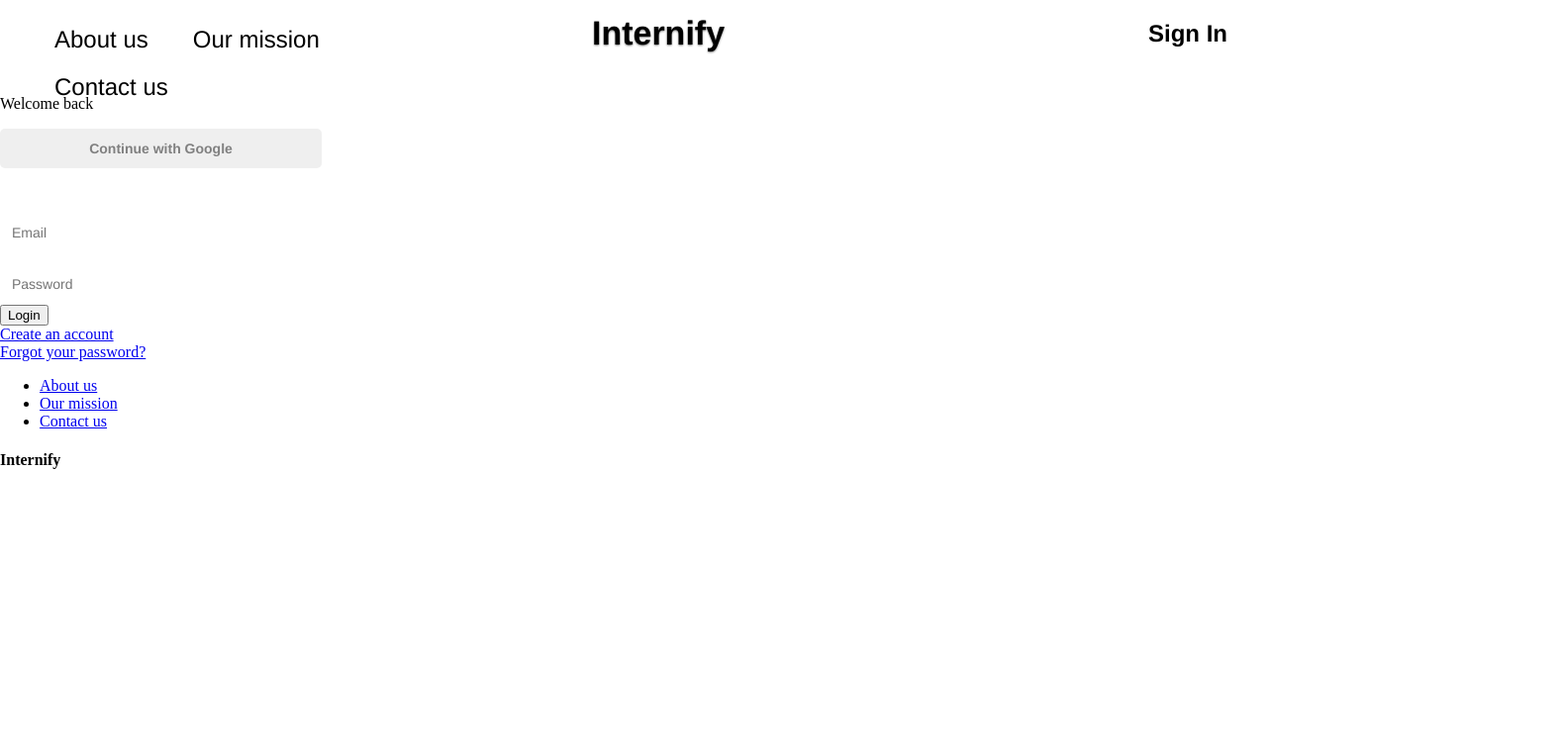
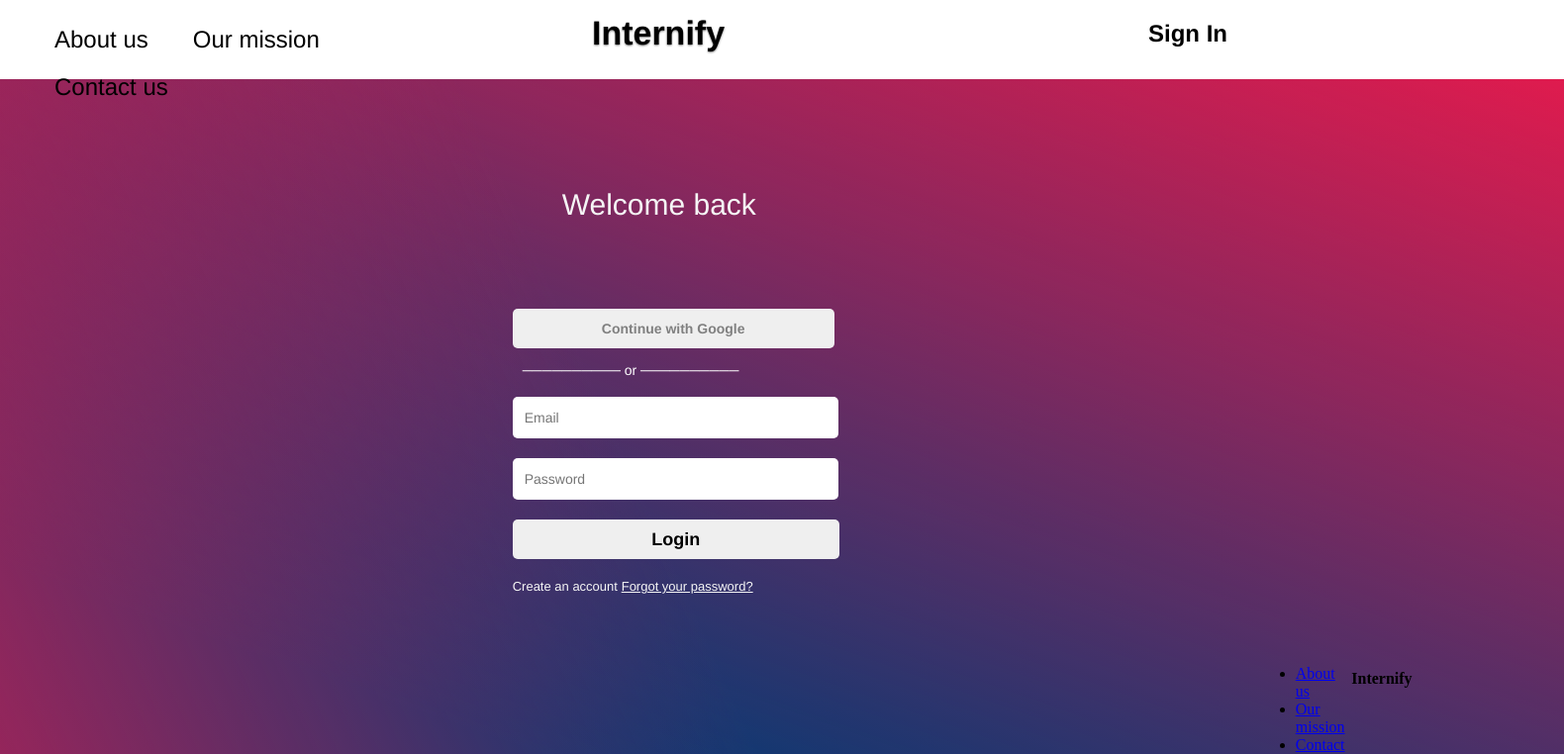
Before and after one commit to ReneReid/Internify, a React (Create React App) app in the folder internify/: page / in a window 1280 px wide. Shown: the top 762 px of the page at 99% size, 1580 px wide, since content can reach past the window. Built offline with nearby package versions, Linux system fonts and the light colour scheme.

Commit message:
some styles added. footer needs work

```diff
--- a/internify/src/old-components/molecules/LBodyLwr.js
+++ b/internify/src/old-components/molecules/LBodyLwr.js
@@ -1,4 +1,5 @@
 import React from 'react';
+import './styles/LBodyLwr.css'
 
 
 const LBodyLwr = () => {
--- a/internify/src/old-components/molecules/LBodyUpr.js
+++ b/internify/src/old-components/molecules/LBodyUpr.js
@@ -1,5 +1,7 @@
 import React from 'react'
 import Button from '../atoms/Button'
+import './styles/LBodyUpr.css'
+import '../atoms/styles/Button.css'
 
 const LBodyUpr = () => {
 
@@ -26,7 +28,7 @@ const LBodyUpr = () => {
                         onClick={continueWGoogle}
                     />
                     <div className="linebreak">
-                        <p>─────────────── or ───────────────</p>
+                        <p>────────── or ──────────</p>
                     </div>
                     <form>
                         <input className="fEmail" type="text" id="fEmail" name="fEmail" placeholder="Email"></input><br></br>
--- /dev/null
+++ b/internify/src/old-components/molecules/styles/LBodyLwr.css
@@ -0,0 +1,16 @@
+.lbody_lwr {
+    display: flex;
+    flex-direction: row;
+    width: 100%
+
+}
+
+.lbody_lwr_left {
+    flex: 1;
+    text-align: left;
+}
+
+.lbody_lwr_name {
+    flex: 1;
+    text-align: right;
+}
--- /dev/null
+++ b/internify/src/old-components/molecules/styles/LBodyUpr.css
@@ -0,0 +1,93 @@
+.login_body_upper {
+    display: flex;
+    flex-direction: row;
+    width: 100%
+}
+
+
+.l_body_upr_left {
+    flex: 1;
+}
+
+.l_body_upr_cntr {
+    flex: 1;
+    margin-top: -8%;
+    min-width: 380px;
+}
+
+.welcome_message {
+    color: whitesmoke;
+    font-family: Helvetica;
+    font-size: 30px;
+    margin-right: -50%;
+}
+
+.welcome_text {
+    padding: 50px;
+}
+
+
+.fields_buttons {
+    margin-right: -50%;
+    margin-top: 10%;
+
+}
+
+.fEmail {
+
+    margin-top: 5px;
+    margin-bottom: 10px;
+
+}
+
+.fPassword {
+    margin-top: 10px;
+    margin-bottom: 10px;
+}
+
+.login_button {
+  width: 330px;
+  height: 40px;
+  font-family: Helvetica;
+  font-weight: bold;
+  font-size: 18px;
+  margin-top: 10px;
+  border-radius: 5px;
+  border: none;
+
+}
+
+
+.l_body_upr_right {
+    flex: 1;
+}
+
+.create_forgot {
+    display: flex;
+    flex-direction: row;
+    width: 100%;
+    margin-top: 20px;
+    font-size: 13px;
+    font-family: Helvetica;
+    min-width: 330px;
+}
+
+.create_account {
+    flex: 1;
+}
+
+.create_account_link {
+    text-decoration: none;
+    color: whitesmoke;
+
+}
+
+.forgot_password{
+    flex: 1;
+}
+
+.forgot_password_link {
+    margin-left: -80px;
+    color: whitesmoke;
+
+}
--- a/internify/src/old-components/organisms/LoginBody.js
+++ b/internify/src/old-components/organisms/LoginBody.js
@@ -1,6 +1,8 @@
 import React from 'react';
 import LBodyUpr from '../molecules/LBodyUpr';
 import LBodyLwr from '../molecules/LBodyLwr';
+import './styles/LoginBody.css'
+
 
 const LoginBody = () => {
     return (
@@ -8,7 +10,7 @@ const LoginBody = () => {
             <div className='login_body_upper'>
                 <LBodyUpr />
             </div>
-            <div className='login_body_upper'>
+            <div className='login_body_lower'>
                 <LBodyLwr />
             </div>
         </div>
--- /dev/null
+++ b/internify/src/old-components/organisms/styles/LoginBody.css
@@ -0,0 +1,28 @@
+.login_body {
+  display: flex;
+  /* flex-direction: row; */
+  width: 100%;
+  min-height: 800px;
+  background: linear-gradient(
+      66.05deg,
+      #e61a4d -19.05%,
+      rgba(255, 255, 255, 0) 42.54%
+    ),
+    linear-gradient(199.29deg, #e61a4d -2.31%, rgba(255, 255, 255, 0) 77.09%),
+    #043a74;
+  background-size: cover;
+  margin: 0px;
+  padding: 0px 12%;
+  margin-left: -7px;
+}
+
+.login_body_upper {
+  margin-top: 5%;
+
+
+}
+
+
+.login_body_lower {
+  margin-top: 45%;
+}
```
